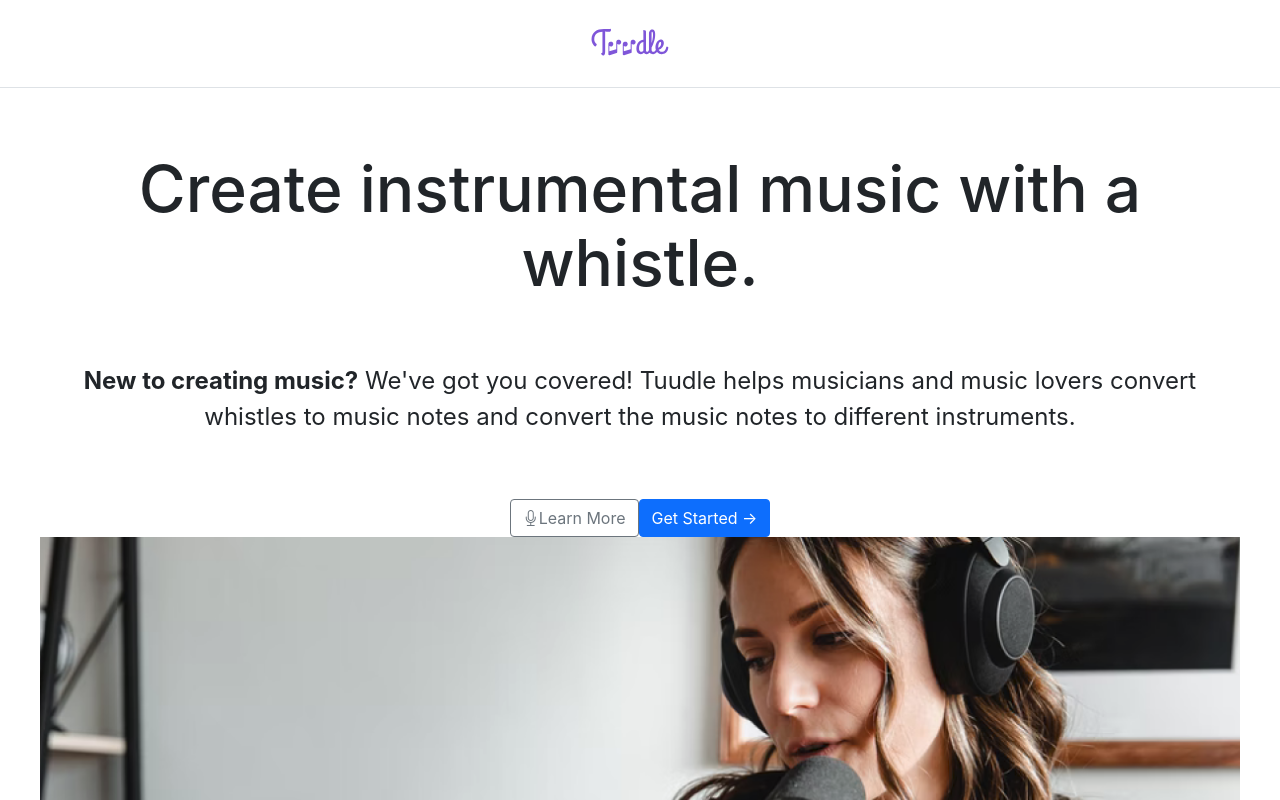
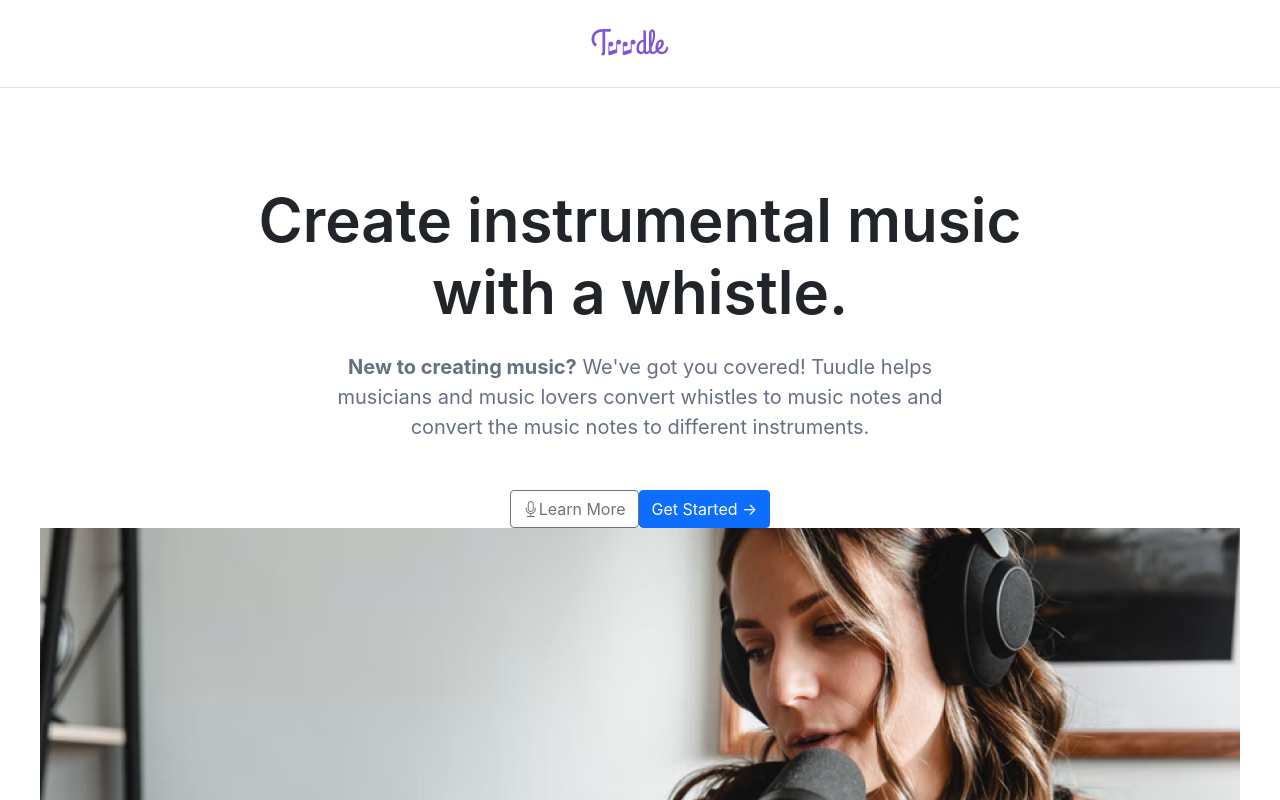
Before and after one commit to cpanican/test_repo, a Next.js app in the folder frontend/: page / in a window 1280 px wide. Shown: the top 800 px of the page. Built offline with nearby package versions, Linux system fonts and the light colour scheme.

Commit message:
global css

```diff
--- a/frontend/styles/Home.module.css
+++ b/frontend/styles/Home.module.css
@@ -1,48 +1,8 @@
-.container {
-  padding: 0 2rem;
-}
-
 .main {
-  min-height: 100vh;
-  padding: 4rem 0;
-  flex: 1;
   display: flex;
   flex-direction: column;
   justify-content: center;
   align-items: center;
-}
-
-.footer {
-  display: flex;
-  flex: 1;
-  padding: 2rem 0;
-  border-top: 1px solid #eaeaea;
-  justify-content: center;
-  align-items: center;
-}
-
-.footer a {
-  display: flex;
-  justify-content: center;
-  align-items: center;
-  flex-grow: 1;
-}
-
-.title a {
-  color: #0070f3;
-  text-decoration: none;
-}
-
-.title a:hover,
-.title a:focus,
-.title a:active {
-  text-decoration: underline;
-}
-
-.title {
-  margin: 0;
-  line-height: 1.15;
-  font-size: 4rem;
 }
 
 .title,
@@ -50,62 +10,25 @@
   text-align: center;
 }
 
-.description {
-  margin: 4rem 0;
-  line-height: 1.5;
-  font-size: 1.5rem;
+.title {
+  margin: 0;
+  font-weight: 600;
+  font-size: 60px;
+  line-height: 72px;
+  padding: 96px 128px 24px 128px;
 }
 
-.code {
-  background: #fafafa;
-  border-radius: 5px;
-  padding: 0.75rem;
-  font-size: 1.1rem;
-  font-family: Menlo, Monaco, Lucida Console, Liberation Mono, DejaVu Sans Mono,
-    Bitstream Vera Sans Mono, Courier New, monospace;
+.description {
+  margin: 0;
+  line-height: 1.5;
+  font-size: 20px;
+  line-height: 30px;
+  color: #667085;
+  padding: 0px 18vw 48px 18vw;
 }
 
-.grid {
-  display: flex;
-  align-items: center;
-  justify-content: center;
-  flex-wrap: wrap;
-  max-width: 800px;
-}
-
-.card {
-  margin: 1rem;
-  padding: 1.5rem;
-  text-align: left;
-  color: inherit;
-  text-decoration: none;
-  border: 1px solid #eaeaea;
-  border-radius: 10px;
-  transition: color 0.15s ease, border-color 0.15s ease;
-  max-width: 300px;
-}
-
-.card:hover,
-.card:focus,
-.card:active {
-  color: #0070f3;
-  border-color: #0070f3;
-}
-
-.card h2 {
-  margin: 0 0 1rem 0;
-  font-size: 1.5rem;
-}
-
-.card p {
-  margin: 0;
-  font-size: 1.25rem;
-  line-height: 1.5;
-}
-
-.logo {
-  height: 1em;
-  margin-left: 0.5rem;
+.buttonContainer {
+  padding-bottom: 30px;
 }
 
 @media (max-width: 600px) {
```
